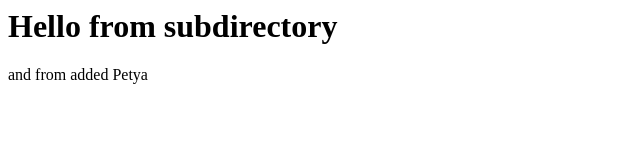
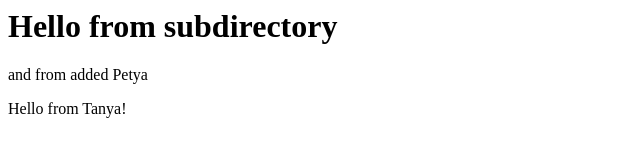
Before and after one commit to v-bulynkin/test-site, a plain HTML site: page subdir/index.html in a window 1280 px wide. Shown: the whole page, without its empty margins (0-640 px from the left). Drawn offline with Linux system fonts and the light colour scheme.

Commit message:
Hello from Tanya

```diff
--- a/subdir/index.html
+++ b/subdir/index.html
@@ -1,4 +1,6 @@
 <html><body>
 <h1>Hello from subdirectory</h1>
 <p>and from added Petya</p>
+
+<p>Hello from Tanya!</p>
 </body></html>
```
